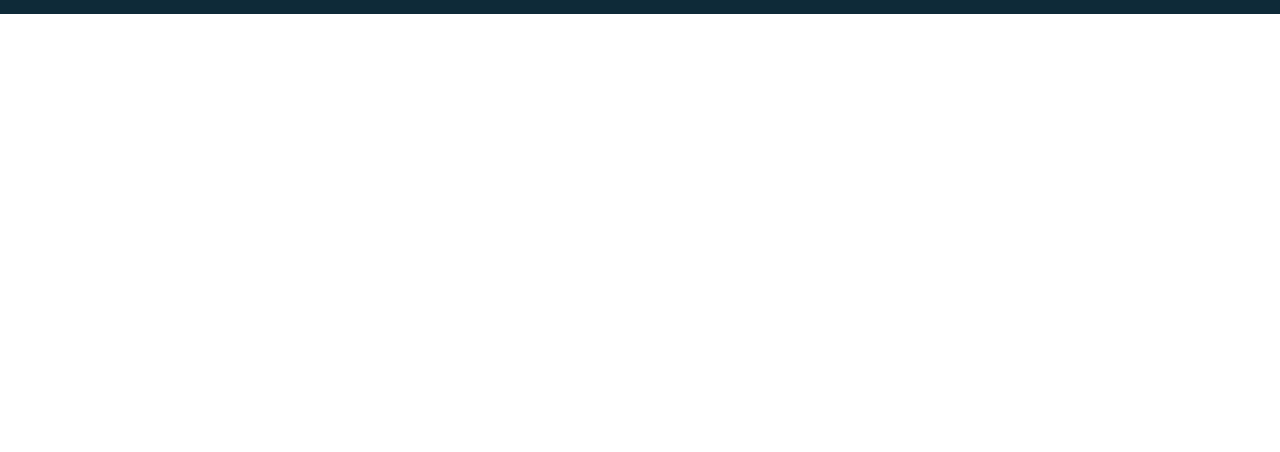
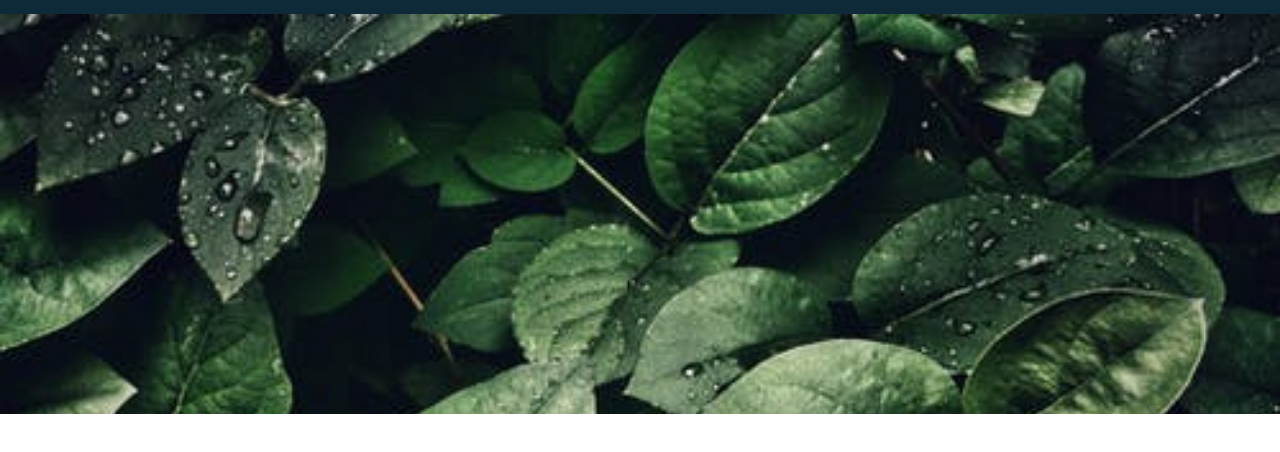
Before and after one commit to kristenpicard/Personal-Portfolio-Original, a plain HTML site: page index.html in a window 1280 px wide. Shown: the part 74-526 px from the top of the page. Drawn offline with Linux system fonts and the light colour scheme.

Commit message:
adding picture

```diff
--- a/assets/css/style.css
+++ b/assets/css/style.css
@@ -46,3 +46,12 @@ a {
     color: var(--headercolor1);
     text-decoration: underline;
 }
+
+.hero {
+    height: 400px;
+    width: 100%;
+    position: fixed;
+    background-image: url("../images/pexels-photo-807598.jpeg");
+    background-repeat:no-repeat;
+    background-size: cover;
+}
--- a/index.html
+++ b/index.html
@@ -29,10 +29,15 @@
             </ul>
         </div>
     </div>
+
     <div class="hero"></div>
-    <section>
-        <!-- /*Image needs to go here*/ -->
-    </section>
+    <div class="about-me">
+        <h2>About Me</h2>
+    </div>
+    <div class="work">
+        <h2>Work</h2>
+    </div>
+
 
 </body>
 
```
Also changed, not shown: assets/images/pexels-photo-807598.jpeg (added).
